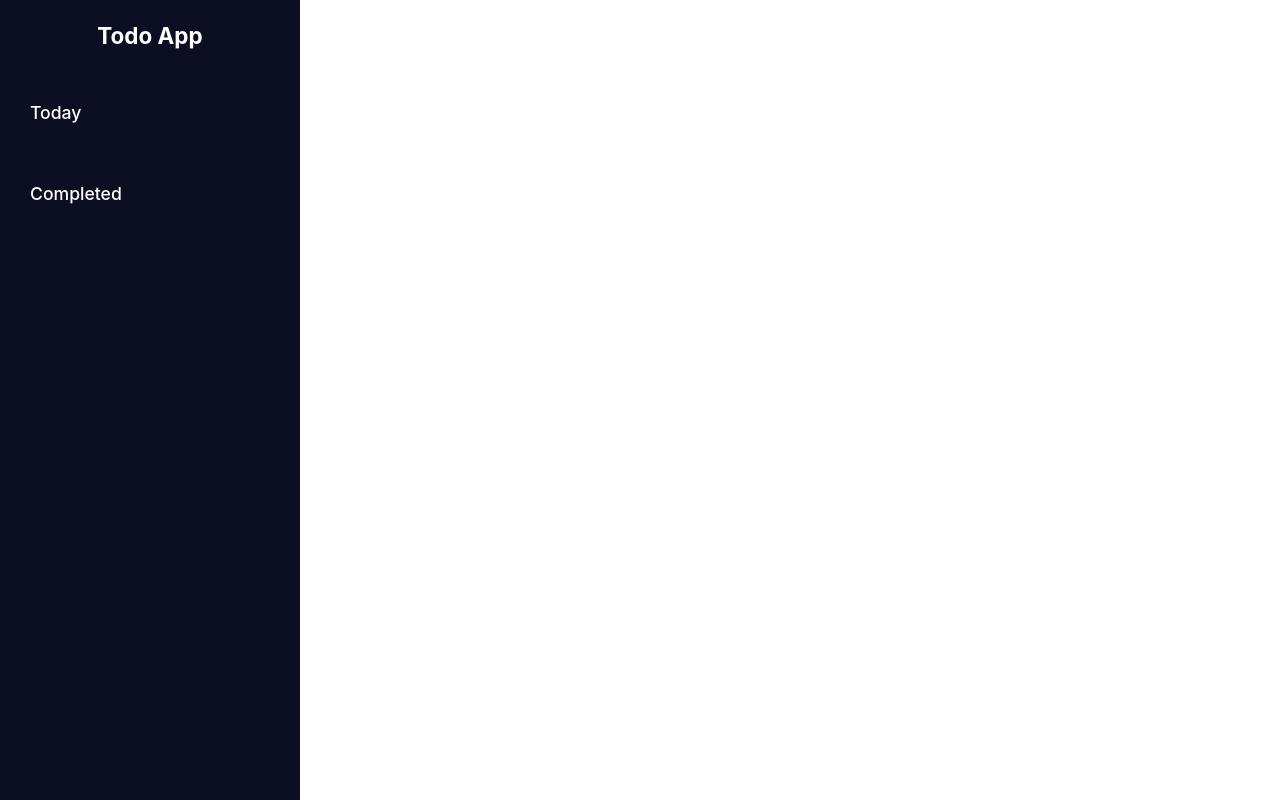
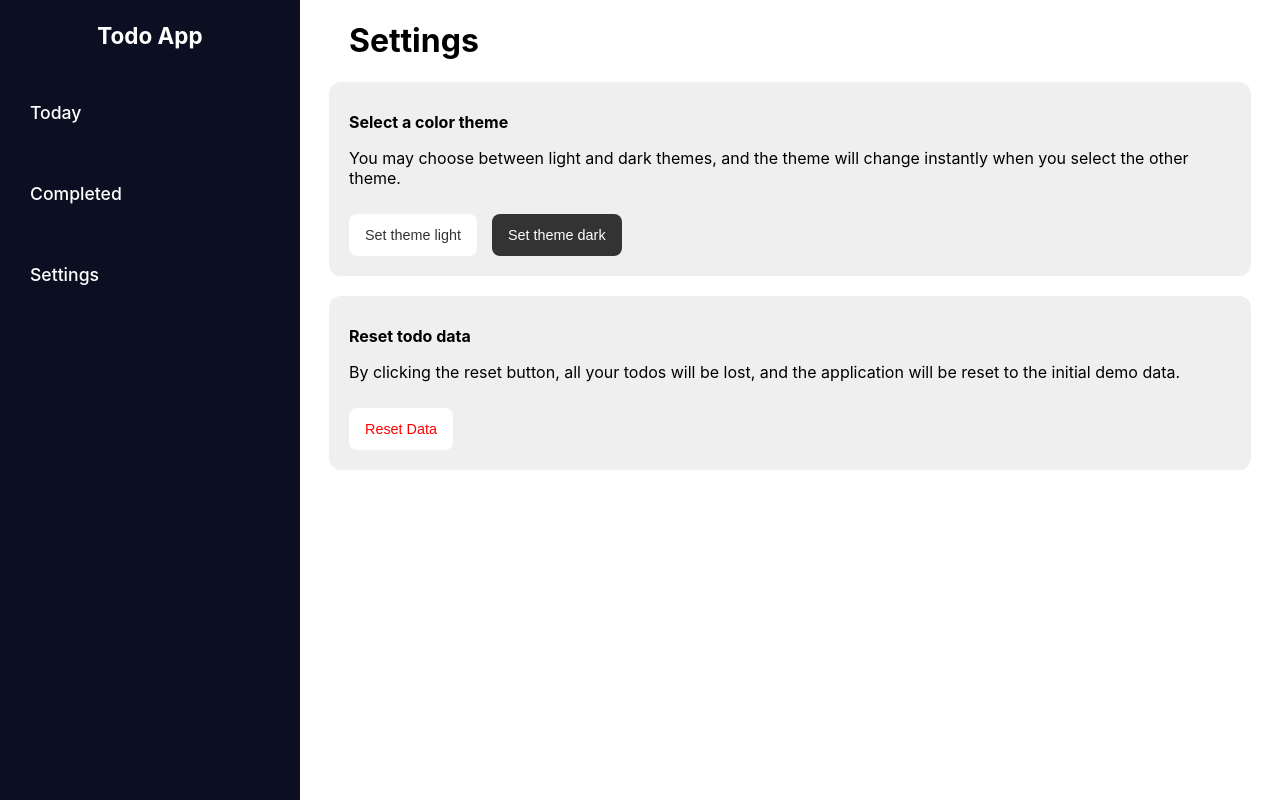
Before and after one commit to wilpola/mock-todo, a React (Create React App) app: page /settings in a window 1280 px wide. Built offline with nearby package versions, Linux system fonts and the light colour scheme.

Commit message:
Updates settings, Introduces themes

```diff
--- a/src/App.js
+++ b/src/App.js
@@ -13,13 +13,8 @@ import { v4 as uuidv4 } from "uuid";
 function App() {
   // States
   const [todos, setTodos] = useState([{}]);
+  const [theme, setTheme] = useState("light");
 
-  // On first page load
-  useEffect(() => {
-    // creating a localStorage variables for ease of use
-    const lS = window.localStorage;
-
-    if (!lS.getItem("wilp_todo")) {
   const mockData = [
     {
       id: uuidv4(),
@@ -38,6 +33,13 @@ function App() {
       notes: "",
     },
   ];
+
+  // On first page load
+  useEffect(() => {
+    // creating a localStorage variables for ease of use
+    const lS = window.localStorage;
+
+    if (!lS.getItem("wilp_todo")) {
       lS.setItem("wilp_todo", JSON.stringify(mockData));
     } else {
       setTodos(JSON.parse(lS.getItem("wilp_todo")));
@@ -46,13 +48,23 @@ function App() {
 
   return (
     <Router>
-      <div className="App">
+      <div className={`App ${theme}`}>
         <Navigation />
         <div id="todo-container">
           <Routes>
             <Route path="/" element={<TodayPage data={todos} />} />
             <Route path="/completed" element={<CompletedPage data={todos} />} />
-            <Route path="/settings" element={<Settings data={todos} />} />
+            <Route
+              path="/settings"
+              element={
+                <Settings
+                  data={todos}
+                  mockData={mockData}
+                  theme={theme}
+                  setTheme={setTheme}
+                />
+              }
+            />
           </Routes>
         </div>
       </div>
--- a/src/App.scss
+++ b/src/App.scss
@@ -8,13 +8,14 @@
   grid-template-columns: 300px 1fr;
   grid-template-rows: 70px 1fr 1fr 1fr;
   grid-template-areas:
-    "nav ."
-    "nav todo "
-    "nav todo "
-    "nav todo ";
+    "nav search"
+    "nav main "
+    "nav main "
+    "nav main ";
 
   .todo-container {
-    grid-area: todo;
+    // grid-area: main;
+    grid-row: 2 / 5;
   }
 
   .todoItem {
@@ -41,3 +42,16 @@
     }
   }
 }
+
+.App.dark {
+  background-color: #333;
+  color: white;
+
+  .settings-area {
+    background-color:rgb(86, 86, 86);
+  }
+
+  .todoItem {
+    background-color:rgb(86, 86, 86);
+  }
+}
--- a/src/components/Navigation/index.js
+++ b/src/components/Navigation/index.js
@@ -18,6 +18,7 @@ const Navigation = () => {
             <div className="nav-links">
                 <Link end to={'/today'}>Today</Link>
                 <Link end to={'/completed'}>Completed</Link>
+                <Link end to={'/settings'}>Settings</Link>
             </div>
         </nav>
     )
--- a/src/pages/Settings/index.js
+++ b/src/pages/Settings/index.js
@@ -1,24 +1,51 @@
 // @author: wilpola
 // @desc: This file contains the settings page
-
 
 // imports
 
 // Import styles
+import "./settings.scss";
 
 // Settings component
 const Settings = (params) => {
+  // Functions
+  const handleReset = () => {
+    const mockData = params.mockData;
+    const lS = window.localStorage;
 
+    lS.setItem("wilp_todo", JSON.stringify(mockData));
+  };
 
-    // All rendered content
-    return (
-        <div className='settings-container'>
-            <div className="settings-area">
-
-            </div>
-        </div>
-    )
-}
+  // All rendered content
+  return (
+    <div className="settings-container">
+      <h1>Settings</h1>
+      <div className="settings-area theme">
+        <h4>Select a color theme</h4>
+        <p>
+          {" "}
+          You may choose between light and dark themes, and the theme will
+          change instantly when you select the other theme.
+        </p>
+        <button className="light" onClick={() => params.setTheme("light")}>
+          Set theme light
+        </button>
+        <button className="dark" onClick={() => params.setTheme("dark")}>
+          Set theme dark
+        </button>
+      </div>
+      <div className="settings-area data">
+        <h4>Reset todo data</h4>
+        <p>
+          {" "}
+          By clicking the reset button, all your todos will be lost, and the
+          application will be reset to the initial demo data.
+        </p>
+        <button onClick={handleReset}>Reset Data</button>
+      </div>
+    </div>
+  );
+};
 
 // Export settings page
 export default Settings;
--- /dev/null
+++ b/src/pages/Settings/settings.scss
@@ -0,0 +1,57 @@
+.settings-container {
+    grid-area: main;
+
+    h1 {
+        text-align: left;
+        margin-left: 5%;
+    }
+    .settings-area {
+        width: 90%;
+        margin: 20px auto;
+        background: #efefef;
+        padding: 20px;
+        border-radius: 12px;
+
+        h4 {
+            margin: 0;
+            margin-top: 10px;
+        }
+
+        button {
+            padding: 12px 15px;
+            margin-top: 10px;
+            margin-right: 15px;
+            border-radius: 8px;
+            border: solid 1px transparent;
+            background-color: #fff;
+            font-size: 0.9rem;
+            &:hover {
+                cursor: pointer;
+            }
+        }
+        button.dark {
+            color: white;
+            background-color: #333;
+            &:hover {
+                background-color: rgb(96, 96, 96);
+            }
+        }
+        button.light {
+            color: #333;
+            background: white;
+            &:hover {
+                background-color: rgb(224, 224, 224);
+            }
+        }
+    }
+
+    .settings-area.data {
+        button {
+            color: red;
+            &:hover {
+                color: white;
+                background: red;
+            }
+        }
+    }
+}
```
Lines whose indentation alone changed are shown as unchanged.
